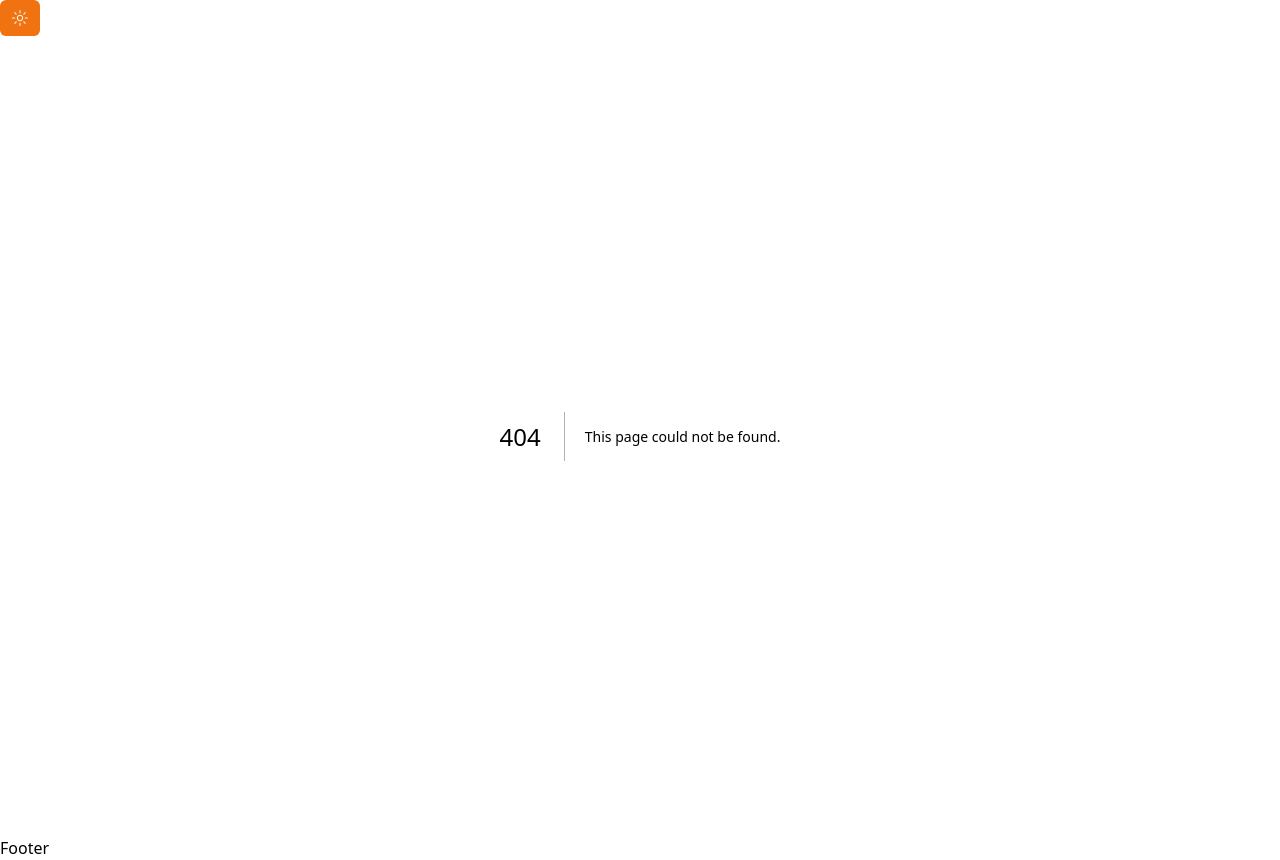
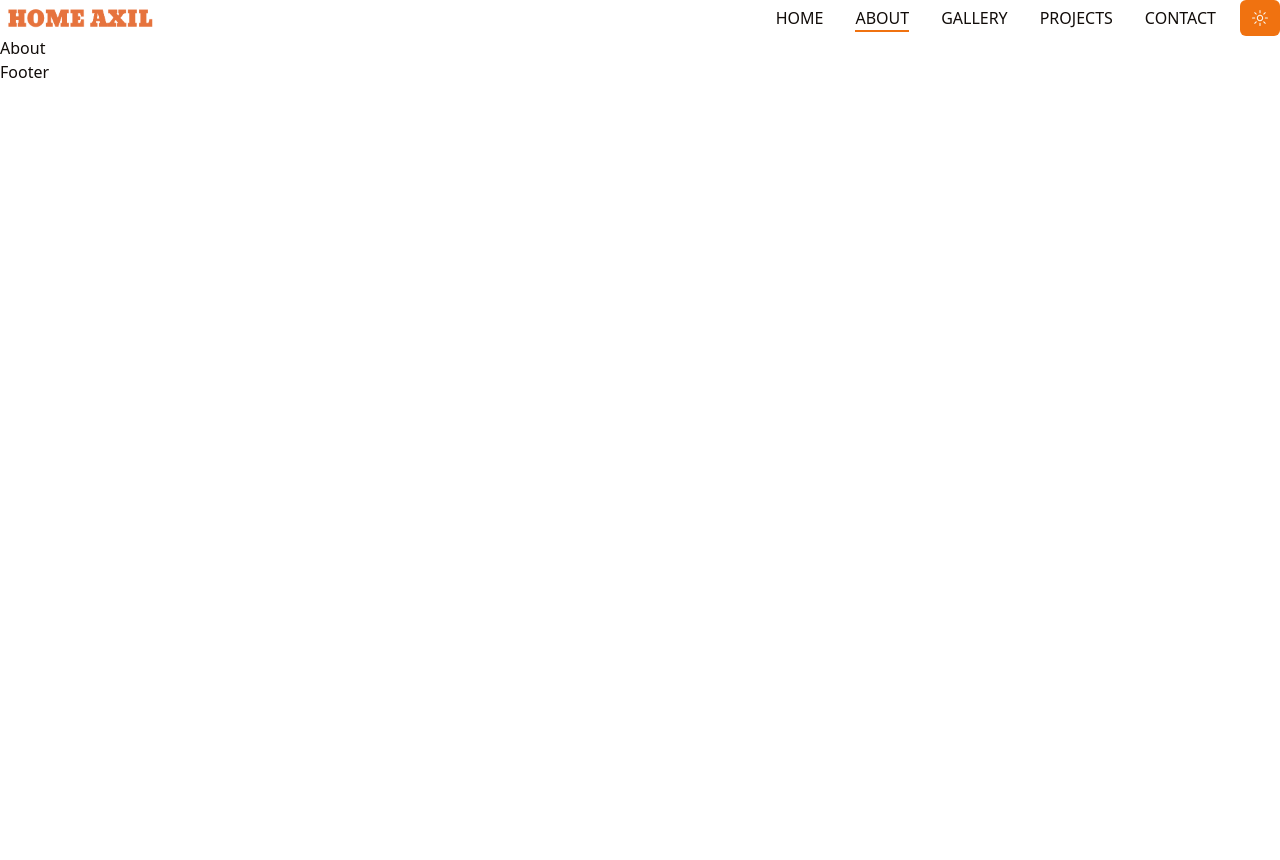
Before and after one commit to tant/interior-web, a Next.js app: page /about in a window 1280 px wide. Before the commit this address had no page. After the commit the page ends 800 px from the top, so only its background shows below. Built offline with nearby package versions, Linux system fonts and the light colour scheme.

Commit message:
feat: implement navigation and fix underline style

```diff
--- /dev/null
+++ b/app/about/page.tsx
@@ -0,0 +1,11 @@
+import React from 'react';
+
+const AboutPage = () => {
+  return (
+    <p>
+      About
+    </p>
+  );
+};
+
+export default AboutPage;
--- /dev/null
+++ b/app/contact/page.tsx
@@ -0,0 +1,11 @@
+import React from 'react';
+
+const ContactPage = () => {
+  return (
+    <p>
+      Contact
+    </p>
+  );
+};
+
+export default ContactPage;
--- /dev/null
+++ b/app/gallery/page.tsx
@@ -0,0 +1,11 @@
+import React from 'react';
+
+const GalleryPage = () => {
+  return (
+    <p>
+      Galley
+    </p>
+  );
+};
+
+export default GalleryPage;
--- /dev/null
+++ b/app/projects/page.tsx
@@ -0,0 +1,11 @@
+import React from 'react';
+
+const ProjectsPage = () => {
+  return (
+    <p>
+      Projects
+    </p>
+  );
+};
+
+export default ProjectsPage;
--- a/components/Header.tsx
+++ b/components/Header.tsx
@@ -1,12 +1,38 @@
-'use client'
-import ThemeToggler from "./ThemeToggler"
+'use client';
 
-function Header() {
+import React from 'react';
+
+//Components
+import Logo from './Logo';
+import ThemeToggler from './ThemeToggler';
+import Nav from './Nav';
+import NavMobile from './NavMobile';
+
+const Header = () => {
   return (
-    <div>
-      <ThemeToggler/>
-    </div>
-  )
-}
+    <header>
+      <div className='container mx-auto'>
+        <div className='flex items-center justify-between'>
+          {/* Logo Section */}
+          <Logo />
+          <div className='flex items-center gap-x-6'>
+            {/* nav */}
+            <Nav
+              containerStyles='hidden xl:flex gap-x-8 items-center'
+              linkStyles='relative hover:text-primary transition-all'
+              underlineStyles='absolute left-0 top-full h-[2px] bg-primary w-full'
+            />
+            {/* Theme Toggler */}
+            <ThemeToggler />
+            <div className='xl:hidden'>
+              <NavMobile/>
+            </div>
+          </div>
 
-export default Header
+        </div>
+      </div>
+    </header>
+  );
+};
+
+export default Header;
--- /dev/null
+++ b/components/Logo.tsx
@@ -0,0 +1,12 @@
+import Link from "next/link";
+import Image from "next/image";
+
+const Logo = () => {
+  return (
+    <Link href="/">
+      <Image src="/logo.png" alt="Interior Website Logo" width={160} height={55} />
+    </Link>
+  );
+};
+
+export default Logo;
--- /dev/null
+++ b/components/Nav.tsx
@@ -0,0 +1,54 @@
+'use client';
+
+import Link from 'next/link';
+import { usePathname } from 'next/navigation';
+import { motion } from 'framer-motion';
+
+const links = [
+	{ path: '/', name: 'home' },
+	{ path: '/about', name: 'about' },
+	{ path: '/gallery', name: 'gallery' },
+	{ path: '/projects', name: 'projects' },
+	{ path: '/contact', name: 'contact' },
+];
+
+interface NavProps {
+	containerStyles: string;
+	linkStyles: string;
+	underlineStyles: string;
+}
+
+const Nav = ({ containerStyles, linkStyles, underlineStyles }: NavProps) => {
+	const path = usePathname();
+	// Helper to normalize paths by removing trailing slashes
+	const normalizePath = (p: string) => p.replace(/\/+$/, '') || '/';
+	const normalizedPath = normalizePath(path);
+
+	return (
+		<nav className={`${containerStyles}`}>
+			{links.map((link, index) => {
+				const normalizedLinkPath = normalizePath(link.path);
+				return (
+					<Link
+						href={link.path}
+						key={index}
+						className={`uppercase ${linkStyles}`}
+					>
+						{normalizedLinkPath === normalizedPath && (
+							<motion.span
+								initial={{ y: '-100%' }}
+								animate={{ y: 0 }}
+								transition={{ type: 'tween' }}
+								layoutId='underline'
+								className={`${underlineStyles}`}
+							/>
+						)}
+						{link.name}
+					</Link>
+				);
+			})}
+		</nav>
+	);
+};
+
+export default Nav;
--- /dev/null
+++ b/components/NavMobile.tsx
@@ -0,0 +1,9 @@
+import React from 'react'
+
+const NavMobile = () => {
+  return (
+    <div>NavMobile</div>
+  )
+}
+
+export default NavMobile
```
